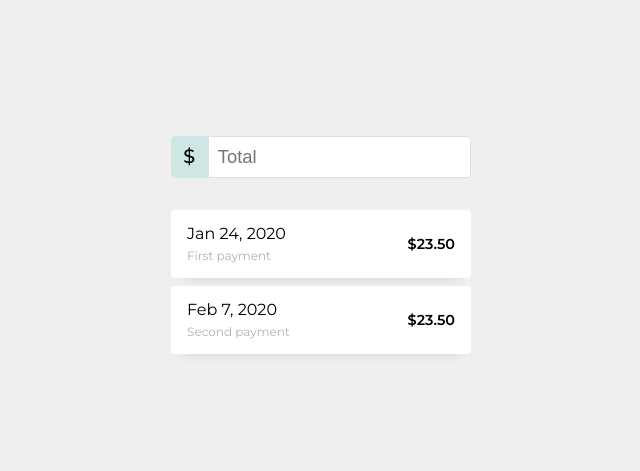
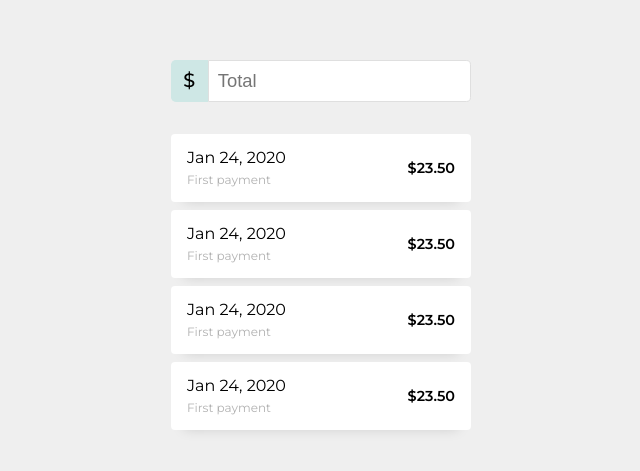
Before and after one commit to BrandonClapp/installment-calculator, an Angular app in the folder angular/installment-calculator/: page / in a window 1280 px wide. Shown: the part 171-642 px from the top of the page, without its empty margins (319-959 px from the left). Built offline with nearby package versions, Linux system fonts and the light colour scheme.

Commit message:
Finished scaffolding layout

```diff
--- a/angular/installment-calculator/src/app/app.component.html
+++ b/angular/installment-calculator/src/app/app.component.html
@@ -1,8 +1,11 @@
 <div class="container">
   <div class="holder">
     <div class="controls">
-      <div class="input-indicator">$</div>
+      <div class="currency-indicator">$</div>
+      <!--TODO: Reactive forms on this for validation of 2 decimals-->
       <input
+        #total
+        (keyup.enter)="submitTotal(+total.value)"
         class="total"
         type="number"
         min="1"
@@ -10,21 +13,14 @@
         placeholder="Total"
       />
     </div>
-    <div class="calculator">
-      <div class="payment">
+    <div *ngIf="true" class="calculator">
+      <div *ngFor="let payment of [0, 1, 2, 3]" class="payment">
         <div class="details">
           <div class="date">Jan 24, 2020</div>
           <div class="sequence">First payment</div>
         </div>
         <div class="amount">$23.50</div>
       </div>
-      <div class="payment">
-        <div class="details">
-          <div class="date">Feb 7, 2020</div>
-          <div class="sequence">Second payment</div>
-        </div>
-        <div class="amount">$23.50</div>
-      </div>
     </div>
   </div>
 </div>
--- a/angular/installment-calculator/src/app/app.component.scss
+++ b/angular/installment-calculator/src/app/app.component.scss
@@ -17,7 +17,7 @@
     display: flex;
     padding: 2em 0;
 
-    .input-indicator {
+    .currency-indicator {
       display: flex;
       justify-content: center;
       align-items: center;
@@ -38,8 +38,6 @@
     }
   }
   .calculator {
-    // height: 300px;
-    // width: 300px;
     display: flex;
     flex-direction: column;
     gap: 0.5em;
--- a/angular/installment-calculator/src/app/app.component.ts
+++ b/angular/installment-calculator/src/app/app.component.ts
@@ -6,5 +6,8 @@ import { Component } from '@angular/core';
   styleUrls: ['./app.component.scss'],
 })
 export class AppComponent {
-  title = 'Installment Calculator';
+  submitTotal(total: number) {
+    // todo: dispatch TotalSubmitted action
+    console.log('event', total);
+  }
 }
--- a/angular/installment-calculator/src/index.html
+++ b/angular/installment-calculator/src/index.html
@@ -1,13 +1,13 @@
-<!doctype html>
+<!DOCTYPE html>
 <html lang="en">
-<head>
-  <meta charset="utf-8">
-  <title>InstallmentCalculator</title>
-  <base href="/">
-  <meta name="viewport" content="width=device-width, initial-scale=1">
-  <link rel="icon" type="image/x-icon" href="favicon.ico">
-</head>
-<body>
-  <app-root></app-root>
-</body>
+  <head>
+    <meta charset="utf-8" />
+    <title>Installment Calculator</title>
+    <base href="/" />
+    <meta name="viewport" content="width=device-width, initial-scale=1" />
+    <link rel="icon" type="image/x-icon" href="favicon.ico" />
+  </head>
+  <body>
+    <app-root></app-root>
+  </body>
 </html>
```
